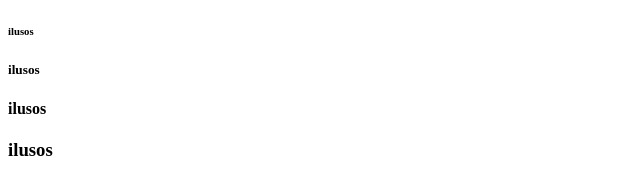
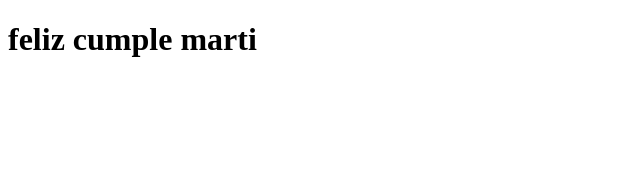
Before and after one commit to andresalinas18/Hola-Mundo, a plain HTML site: page index.html in a window 1280 px wide. Shown: the whole page, without its empty margins (0-640 px from the left). Drawn offline with Linux system fonts and the light colour scheme.

Commit message:
actualizar

```diff
--- a/index.html
+++ b/index.html
@@ -6,10 +6,7 @@
   <title>Hola Mundo</title>
 </head>
 <body>
-  <h6>ilusos</h6>
-  <h5>ilusos</h5>
-  <h4>ilusos</h4>
-  <h3>ilusos</h3>
+  <h1>feliz cumple marti</h1>
 
 </body>
 </html>
```
